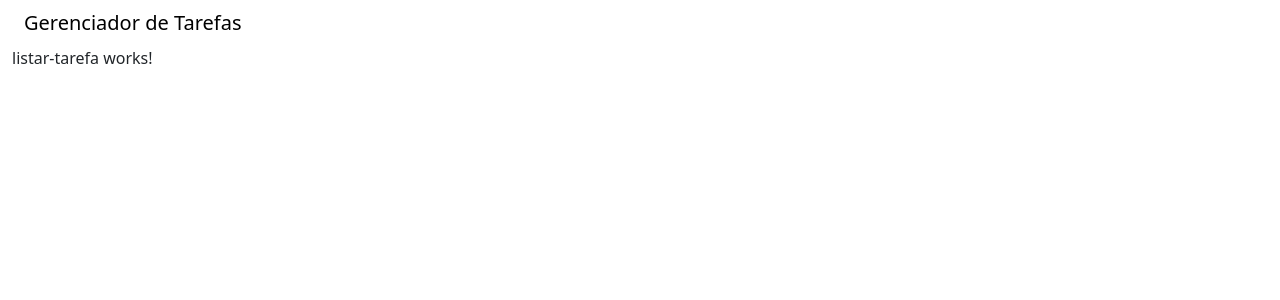
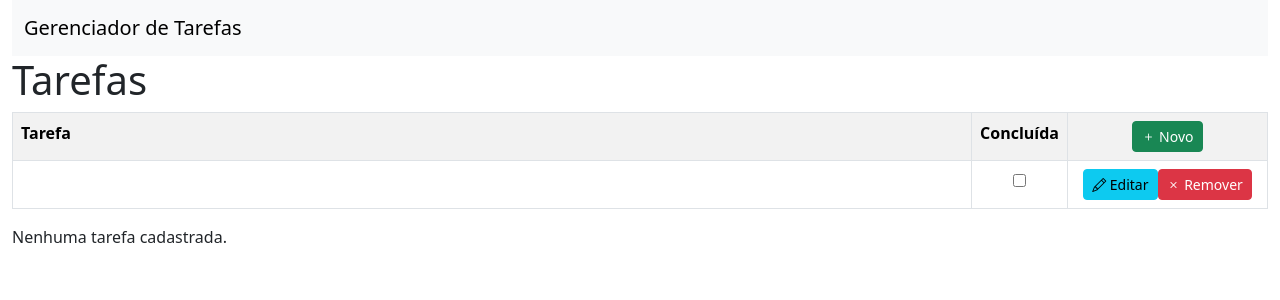
Before and after one commit to douggo/angular-19, an Angular app in the folder gerenciador-tarefas/: page /tarefas/listar in a window 1280 px wide. Shown: the top 300 px of the page. Built offline with nearby package versions, Linux system fonts and the light colour scheme.

Commit message:
Creates layout for tarefas listing

```diff
--- a/gerenciador-tarefas/src/app/app.component.html
+++ b/gerenciador-tarefas/src/app/app.component.html
@@ -1,7 +1,7 @@
 <div class="container-fluid">
-  <nav class="navbar navbar-default">
+  <nav class="navbar navbar-expand-lg navbar-light bg-light">
     <div class="container-fluid">
-      <div class="navbar-header">
+      <div class="navbar-brand">
         <a class="navbar-brand" href="#">
           {{ title }}
         </a>
--- a/gerenciador-tarefas/src/app/tarefas/listar/index.ts
+++ b/gerenciador-tarefas/src/app/tarefas/listar/index.ts
@@ -1,2 +1 @@
 export * from "./listar-tarefa.component";
-export * from "./listar-tarefa.component.spec";
--- a/gerenciador-tarefas/src/app/tarefas/listar/listar-tarefa.component.html
+++ b/gerenciador-tarefas/src/app/tarefas/listar/listar-tarefa.component.html
@@ -1 +1,31 @@
-<p>listar-tarefa works!</p>
+<h1>Tarefas</h1>
+
+<table class="table table-striped table-bordered table-hover">
+  <tbody>
+    <tr>
+      <th>Tarefa</th>
+      <th>Concluída</th>
+      <th class="text-center">
+        <a class="btn btn-sm btn-success">
+          <i class="bi bi-plus" aria-hidden="true"></i> Novo
+        </a>
+      </th>
+    </tr>
+    <tr>
+      <td></td>
+      <td style="width: 70px" class="text-center">
+        <input type="checkbox">
+      </td>
+      <td class="text-center" style="width: 200px">
+        <a title="Editar" alt="Editar" class="btn btn-sm btn-info">
+          <i class="bi bi-pencil" aria-hidden="true"></i> Editar
+        </a>
+        <a href="#" title="Remover" alt="Remover" class="btn btn-sm btn-danger">
+          <i class="bi bi-x" aria-hidden="true"></i> Remover
+        </a>
+      </td>
+    </tr>
+  </tbody>
+</table>
+
+<p>Nenhuma tarefa cadastrada.</p>
--- a/gerenciador-tarefas/src/index.html
+++ b/gerenciador-tarefas/src/index.html
@@ -6,6 +6,7 @@
   <base href="/">
   <meta name="viewport" content="width=device-width, initial-scale=1">
   <link rel="icon" type="image/x-icon" href="favicon.ico">
+  <link href="https://cdn.jsdelivr.net/npm/bootstrap-icons/font/bootstrap-icons.css" rel="stylesheet">
 </head>
 <body>
   <app-root></app-root>
```
